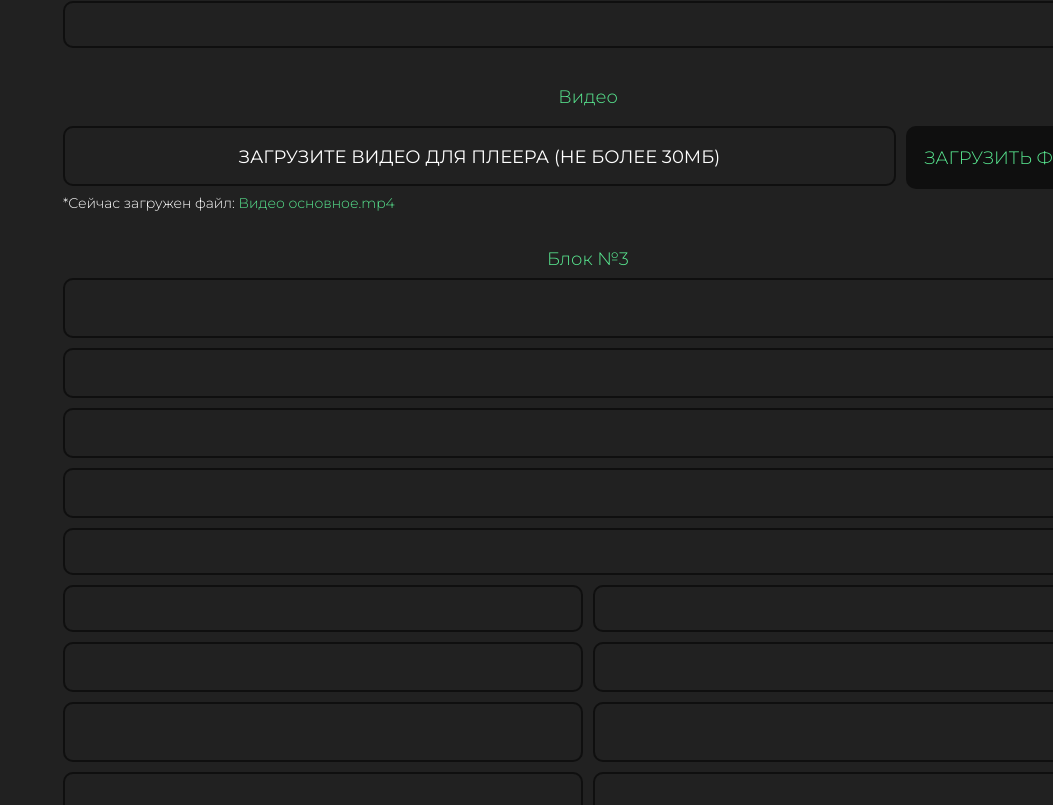
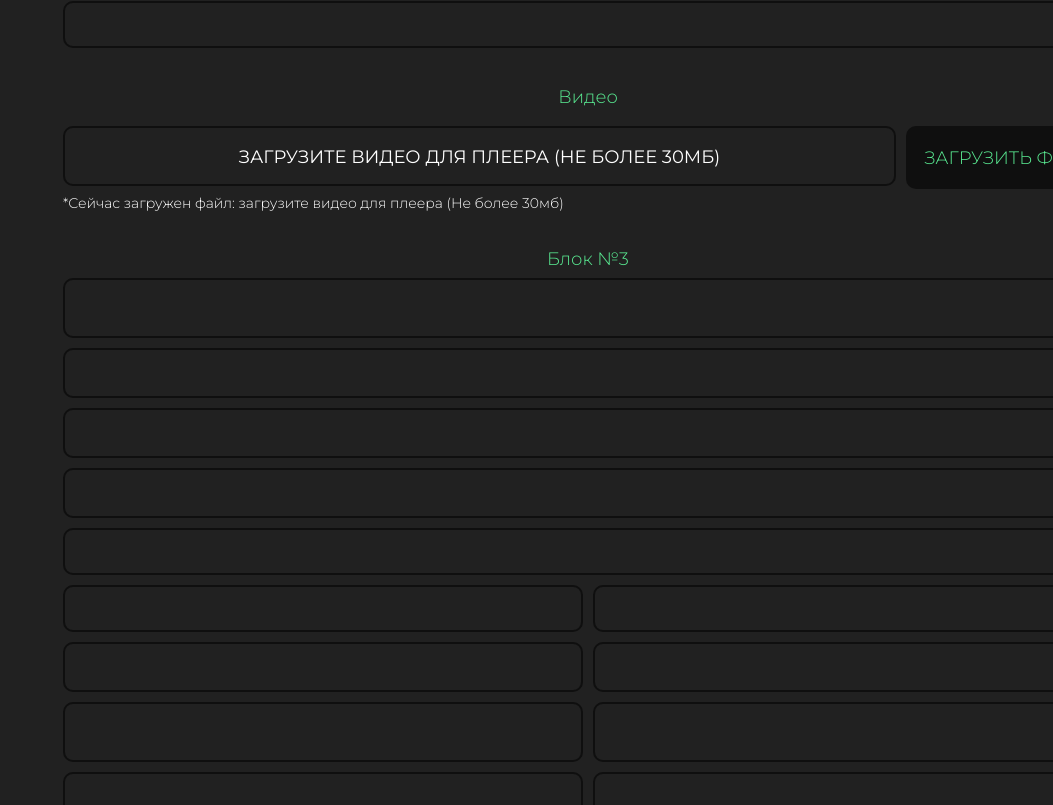
Before and after one commit to Mehrob007/creatory-admin-pp, a Next.js app: page / in a window 1280 px wide. Shown: the part 815-1620 px from the top of the page, without its empty margins (227-1280 px from the left). Built offline with nearby package versions, Linux system fonts and the light colour scheme; no server answers; sample sign-in values are in the browser's storage; a web font is replaced by a local one.

Commit message:
fix: bug for text

```diff
--- a/src/app/page.tsx
+++ b/src/app/page.tsx
@@ -618,7 +618,7 @@ export default function Home() {
                 paddingBottom: "10px",
                 paddingTop: "18px",
               }}
-              textInfo="*Сейчас загружен файл: |#59E991&Видео основное.mp4"
+              textInfo={`*Сейчас загружен файл: |#59E991&Видео основное.mp4`}
             />
             <InputFile id="file_video_content_1" onChange={onChangeFile} />
           </main>
--- a/src/components/element-tags/Textarea.tsx
+++ b/src/components/element-tags/Textarea.tsx
@@ -1,4 +1,4 @@
-"use client"
+"use client";
 import React, { useRef, useEffect } from "react";
 
 interface TextareaProps {
@@ -88,18 +88,7 @@ export default function Textarea({
         id={id}
       />
       {errors?.[id] && <p style={{ opacity: 1, color: "red" }}>{errors[id]}</p>}
-      {(textInfo as string) && (
-        <p>
-          {textInfo?.split("|")?.[0]}{" "}
-          {textInfo?.split("|")?.[1] ? (
-            <span style={{ color: textInfo?.split("|")?.[1]?.split("&")[0] }}>
-              {textInfo?.split("|")?.[1]?.split("&")[1]}
-            </span>
-          ) : (
-            ""
-          )}
-        </p>
-      )}
+      {textInfo && <p>*Сейчас загружен файл: {value}</p>}
       {/* *Сейчас загружен файл: |#59E991&Видео основное.mp4 */}
     </div>
   );
```
